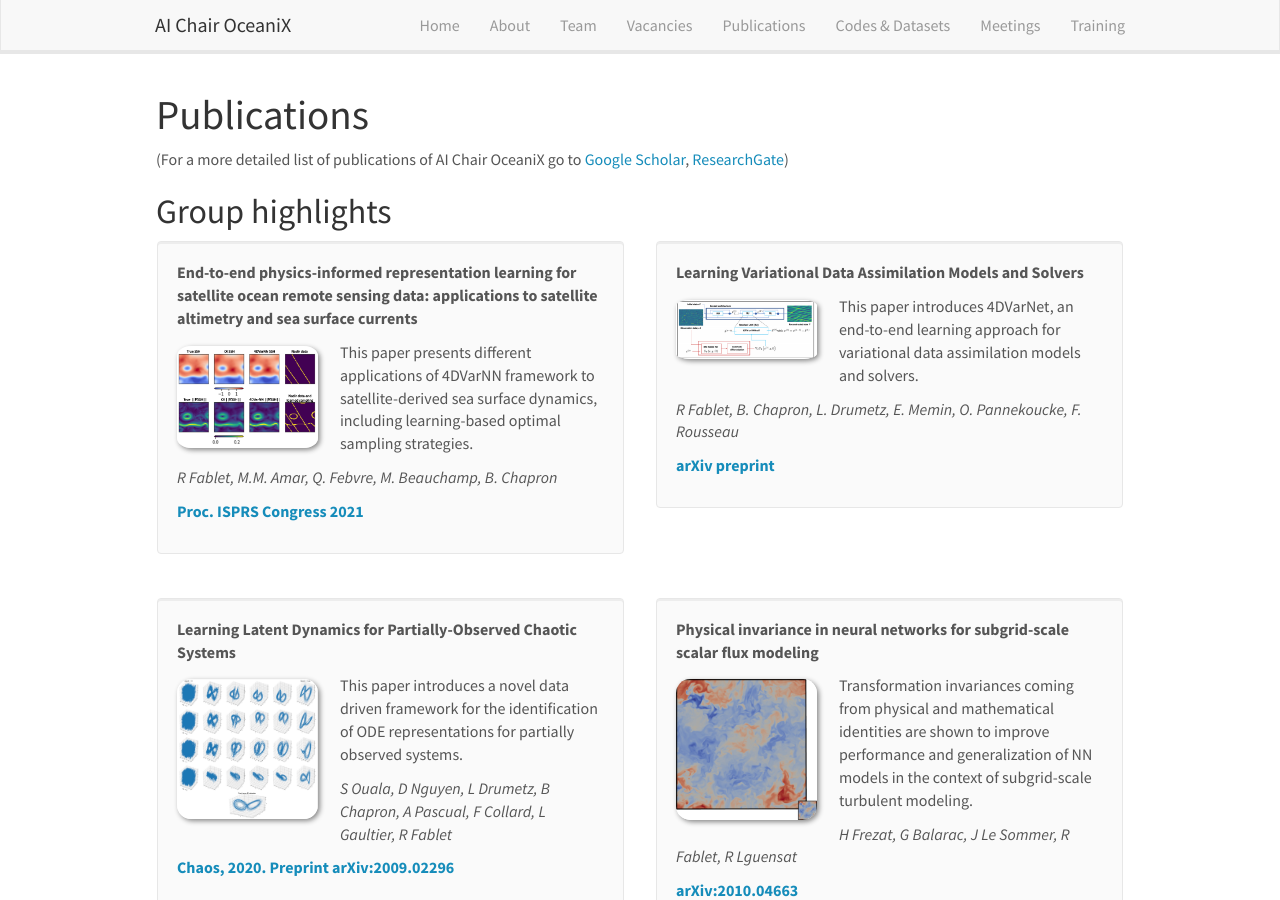
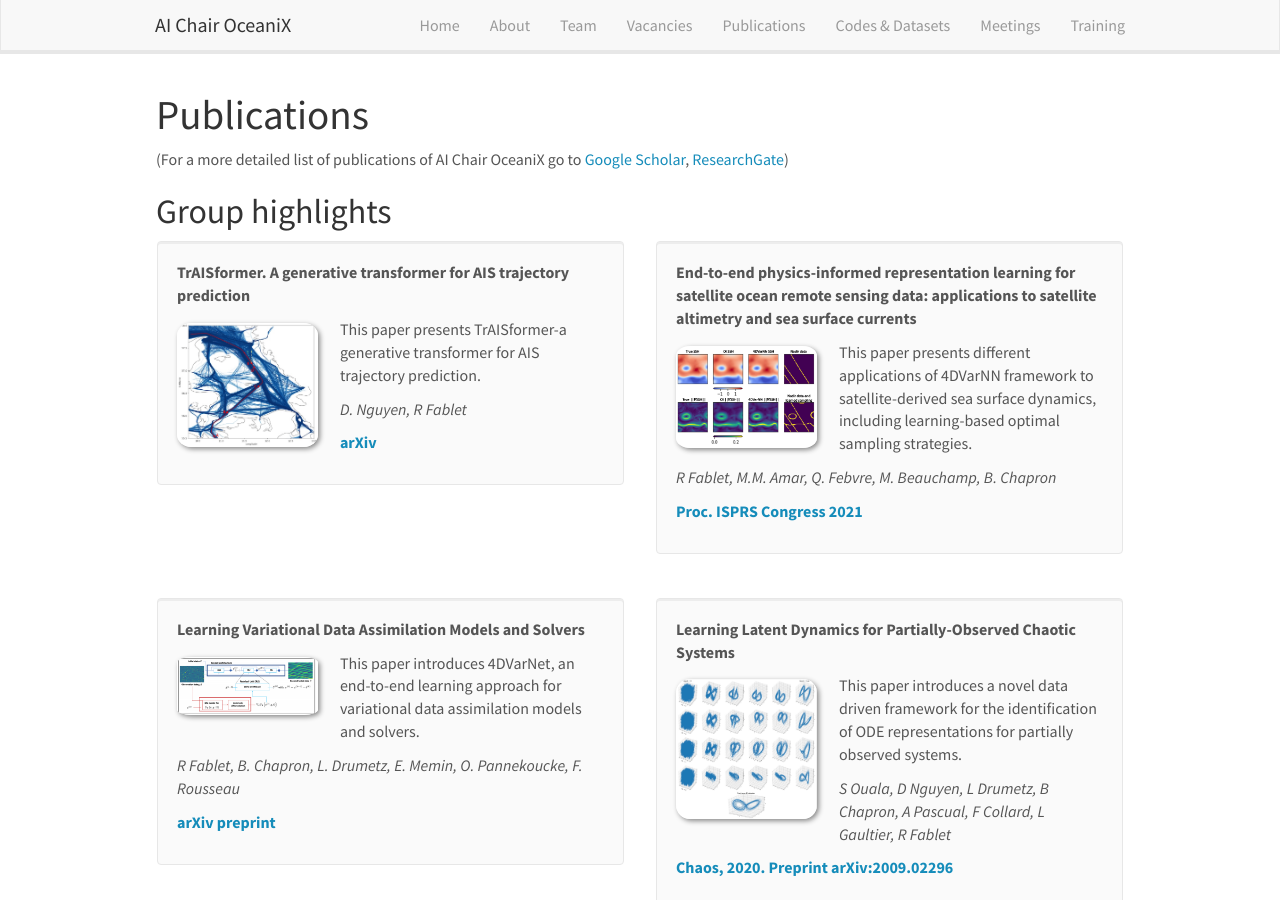
Before and after one commit to CIA-Oceanix/CIA-Oceanix.github.io, a Jekyll site: the page built from _pages/publications.md, in a window 1280 px wide and 900 px high. Built offline with Jekyll 4.4.1, drawn with Linux system fonts in a browser that asks for light colours; nearby versions of some CDN libraries.

Commit message:
Update publist.yml

```diff
--- a/_data/publist.yml
+++ b/_data/publist.yml
@@ -1,3 +1,13 @@
+- title: "TrAISformer. A generative transformer for AIS trajectory prediction"
+  image: figTrAISformer.jpg
+  description:  This paper presents TrAISformer-a generative transformer for AIS trajectory prediction.
+  authors: D. Nguyen, R Fablet
+  link:
+    url:
+    display:  arXiv
+  highlight: 1
+  news2:
+
 - title: "End-to-end physics-informed representation learning for satellite ocean remote sensing data: applications to satellite altimetry and sea surface currents"
   image: fig4dVarNN_SLASampling.jpg
   description:  This paper presents different applications of 4DVarNN framework to satellite-derived sea surface dynamics, including learning-based optimal sampling strategies.
```
